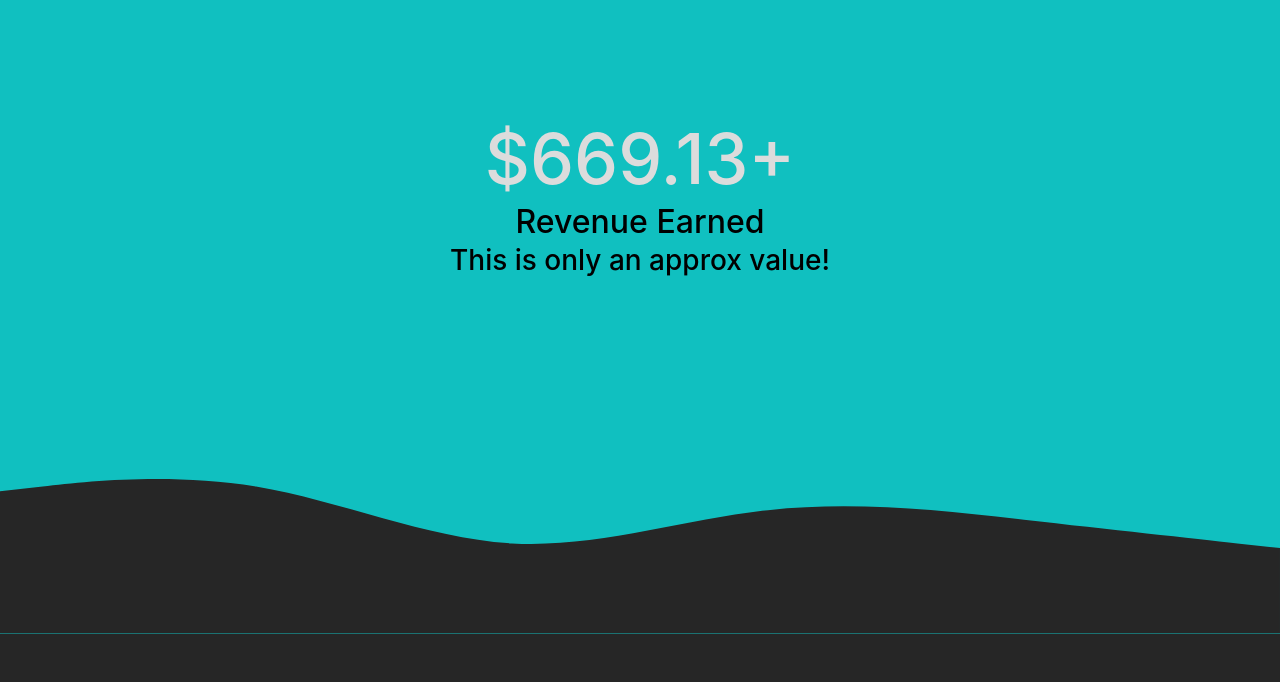
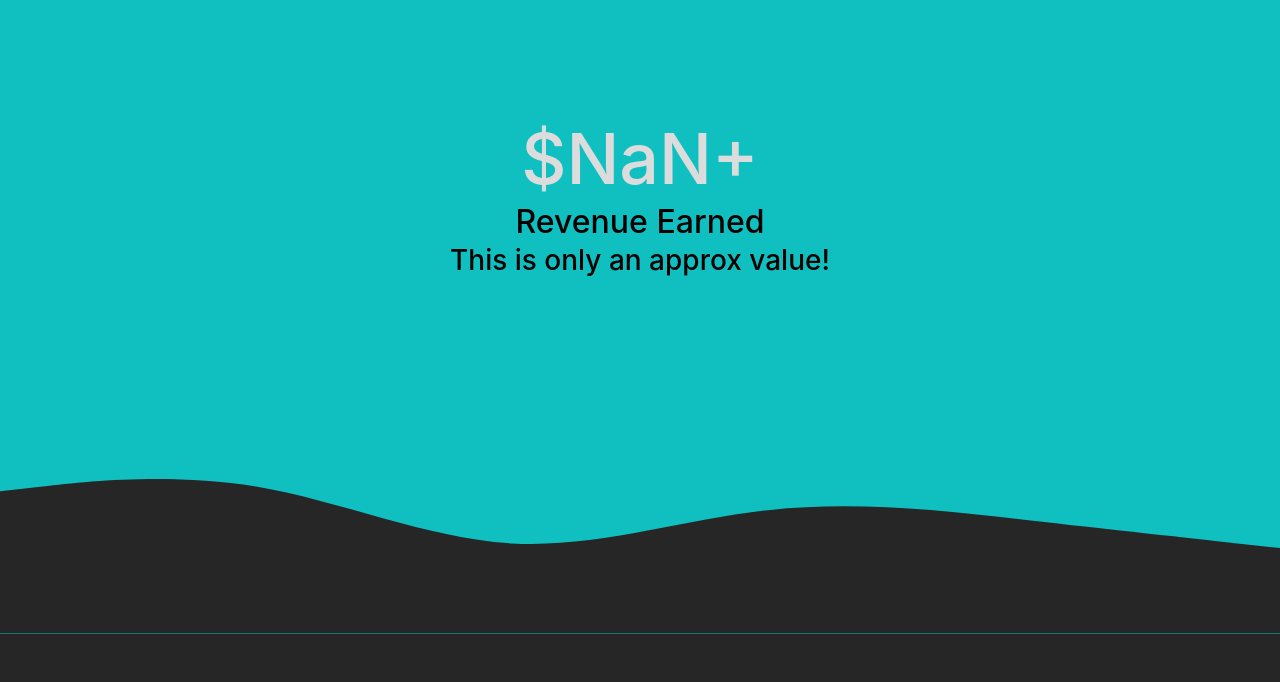
Before and after one commit to monika-12859/guninanand.github.io, a plain HTML site: page index.html in a window 1280 px wide. Shown: the part 1621-2303 px from the top of the page. Drawn offline with nearby package versions, Linux system fonts and the light colour scheme; files whose address does not match are found by name.

Commit message:
Update index.html

```diff
--- a/index.html
+++ b/index.html
@@ -86,7 +86,7 @@
 
   <div class="accordion">
       <div class="accordion-item">
-        <h1 style="font-size: 70px" text-align="center">$669.13+</h1>
+        <h1 style="font-size: 70px" text-align="center">$NaN+</h1>
         <h2 style="color: var(--main-color);margin-top: -6px;">Revenue Earned</h2>
 	      <h3 style="color: var(--main-color);margin-top: -6px;">This is only an approx value!</h2>
       </div>
```
